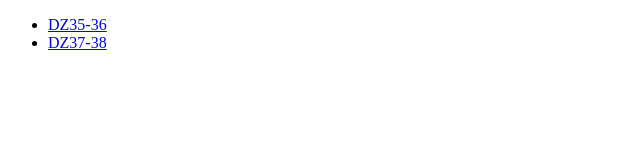
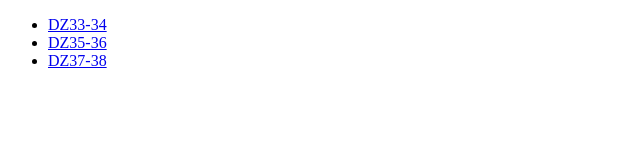
Before and after one commit to NataliyaVergeles/HTML-CSS, a plain HTML site: page index.html in a window 1280 px wide. Shown: the full height of the page, 0-640 px from the left. Drawn offline with Linux system fonts and the light colour scheme.

Commit message:
Add files via upload

```diff
--- a/index.html
+++ b/index.html
@@ -7,6 +7,7 @@
 	</head>
 <body>
 	<ul>
+		<li><a href= "DZ33_34">DZ33-34</a></li>
 		<li><a href= "DZ35_36">DZ35-36</a></li>
 		<li><a href= "DZ37_38">DZ37-38</a></li>
 	</ul>
```
